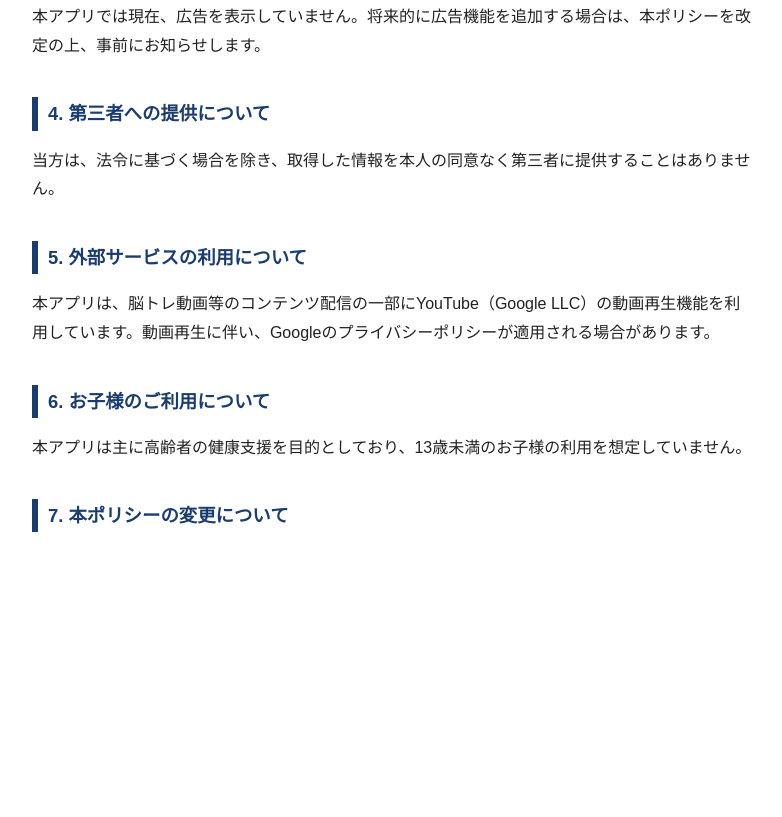
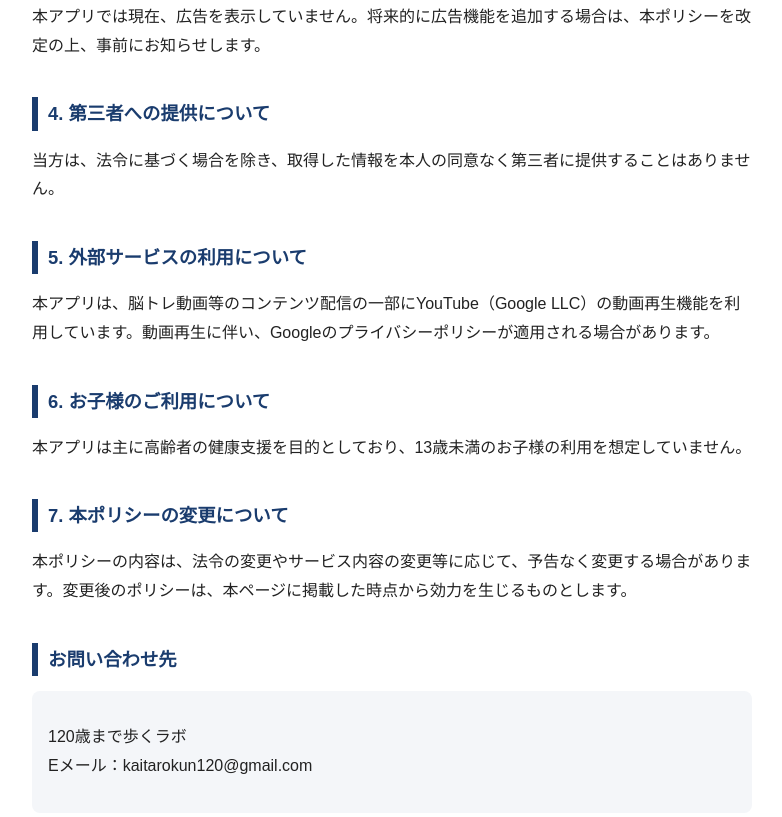
Before and after one commit to kai061228-stack/kenko-app-privacy, a plain HTML site: page index.html in a window 1280 px wide. Shown: the part 926-1743 px from the top of the page, without its empty margins (248-1030 px from the left). Before the commit the page ends 1554 px from the top, so only its background shows below. Drawn offline with Linux system fonts and the light colour scheme.

Commit message:
Update privacy policy with new sections
Added a section about policy changes and contact information.

```diff
--- a/index.html
+++ b/index.html
@@ -107,3 +107,12 @@
 </p>
 
 <h2>7. 本ポリシーの変更について</h2>
+<p>
+本ポリシーの内容は、法令の変更やサービス内容の変更等に応じて、予告なく変更する場合があります。変更後のポリシーは、本ページに掲載した時点から効力を生じるものとします。
+</p>
+
+<h2>お問い合わせ先</h2>
+<div class="contact">
+  <p>120歳まで歩くラボ<br>
+  Eメール：kaitarokun120@gmail.com</p>
+</div>
```
